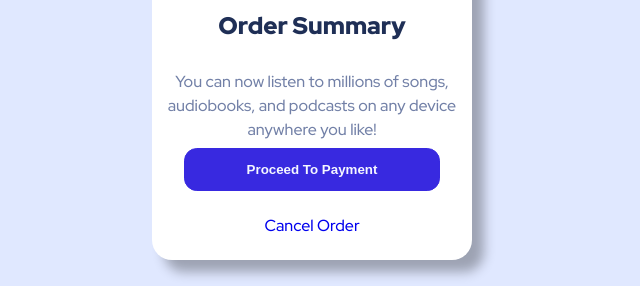
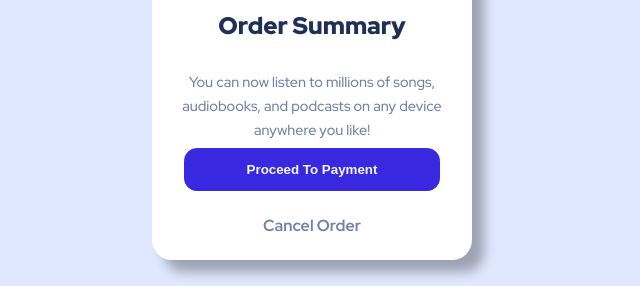
Before and after one commit to kesavan-webdev/order-summary-component-challenge-main, a plain HTML site: page index.html in a window 1280 px wide. Shown: the part 360-646 px from the top of the page, without its empty margins (328-968 px from the left). Drawn offline with Linux system fonts and the light colour scheme.

Commit message:
output finalised by changing the link color

```diff
--- a/styles/style.css
+++ b/styles/style.css
@@ -41,6 +41,7 @@ img{
 .card-content{
     font-weight: 500;
     color:  hsl(224, 23%, 55%);
+    font-size: 0.9rem;
 }
 
 card-btn{
@@ -70,4 +71,6 @@ button{
 .link{
    text-decoration: none;
    text-transform: capitalize;
+   color: hsl(224, 23%, 55%);
+   font-weight: 700;
 }
```
